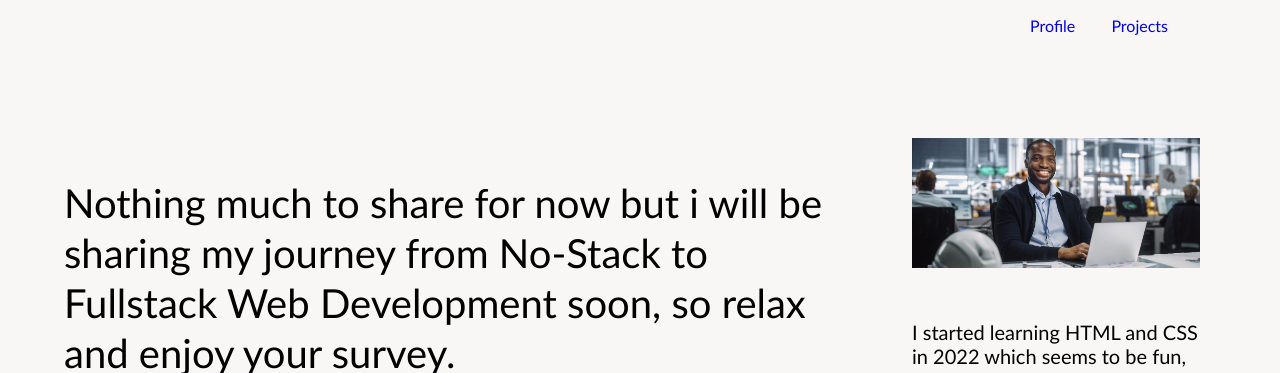
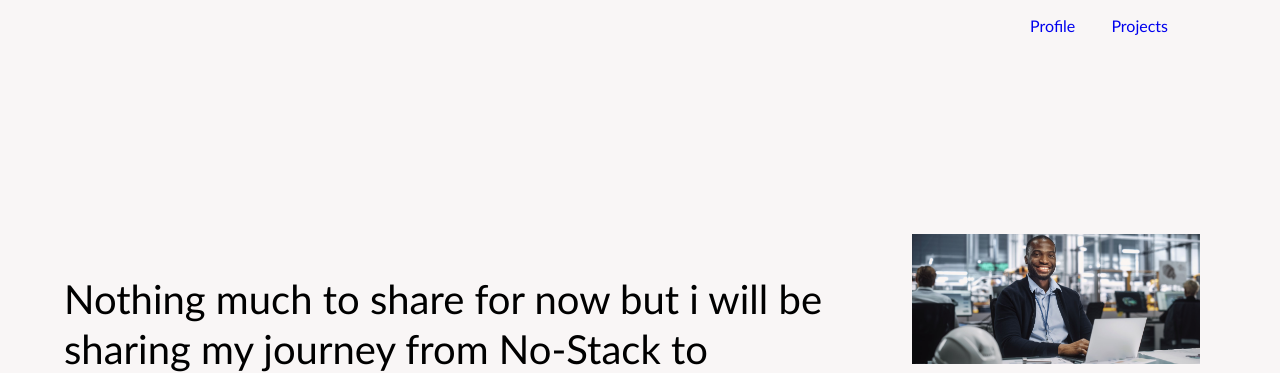
Before and after one commit to RawlingsOnyeocha/Portfolio_Website, a plain HTML site: page projects.html in a window 1280 px wide. Shown: the top 373 px of the page. Drawn offline with Linux system fonts and the light colour scheme; some icons are missing.

```diff
--- a/Assets/css/style.css
+++ b/Assets/css/style.css
@@ -245,7 +245,7 @@ footer {
     }
     .hero_profile {
         margin: 0 0 4rem 0;
-        padding: 4rem 0 0 0;
+        padding: 10rem 0 0 0;
         display: flex;
         flex-direction: row;
         align-items: center;
```
Also changed, not shown: index.html (+3 -0 lines), Assets/project/project.js (added).
